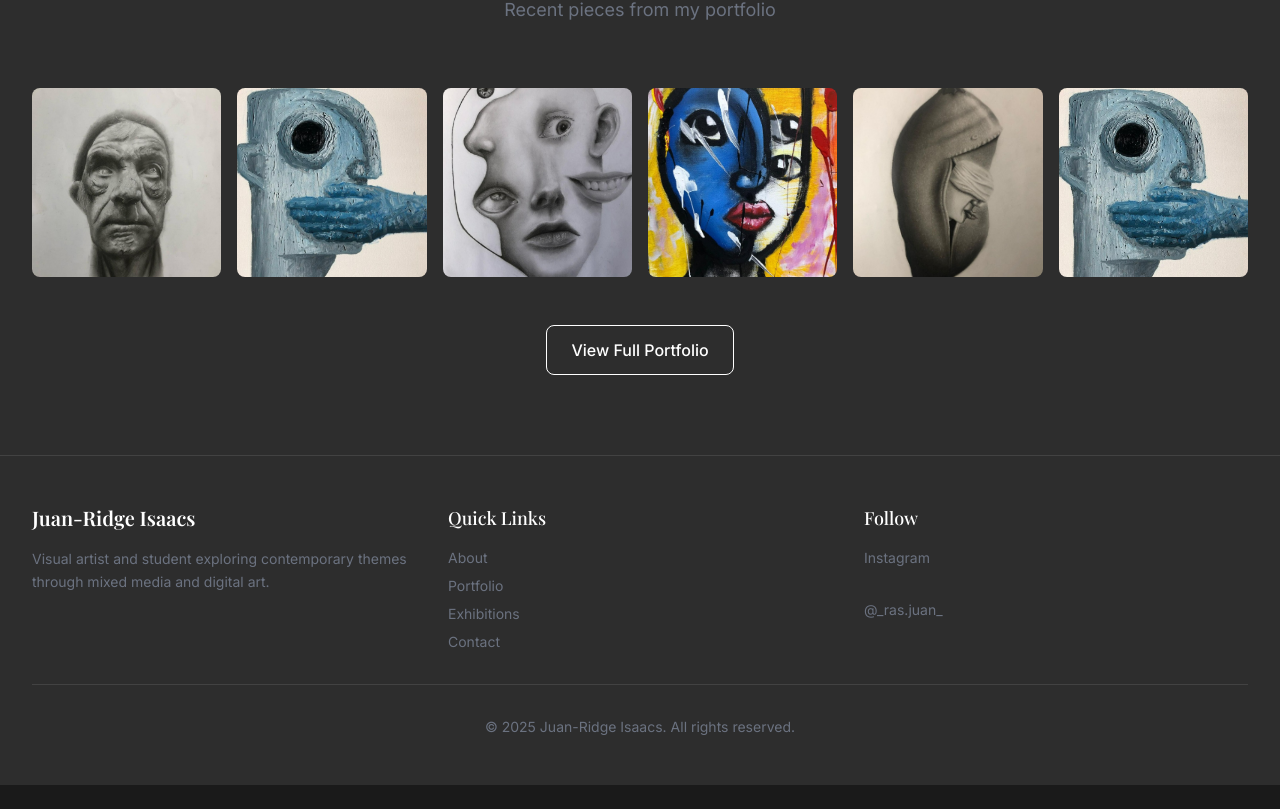
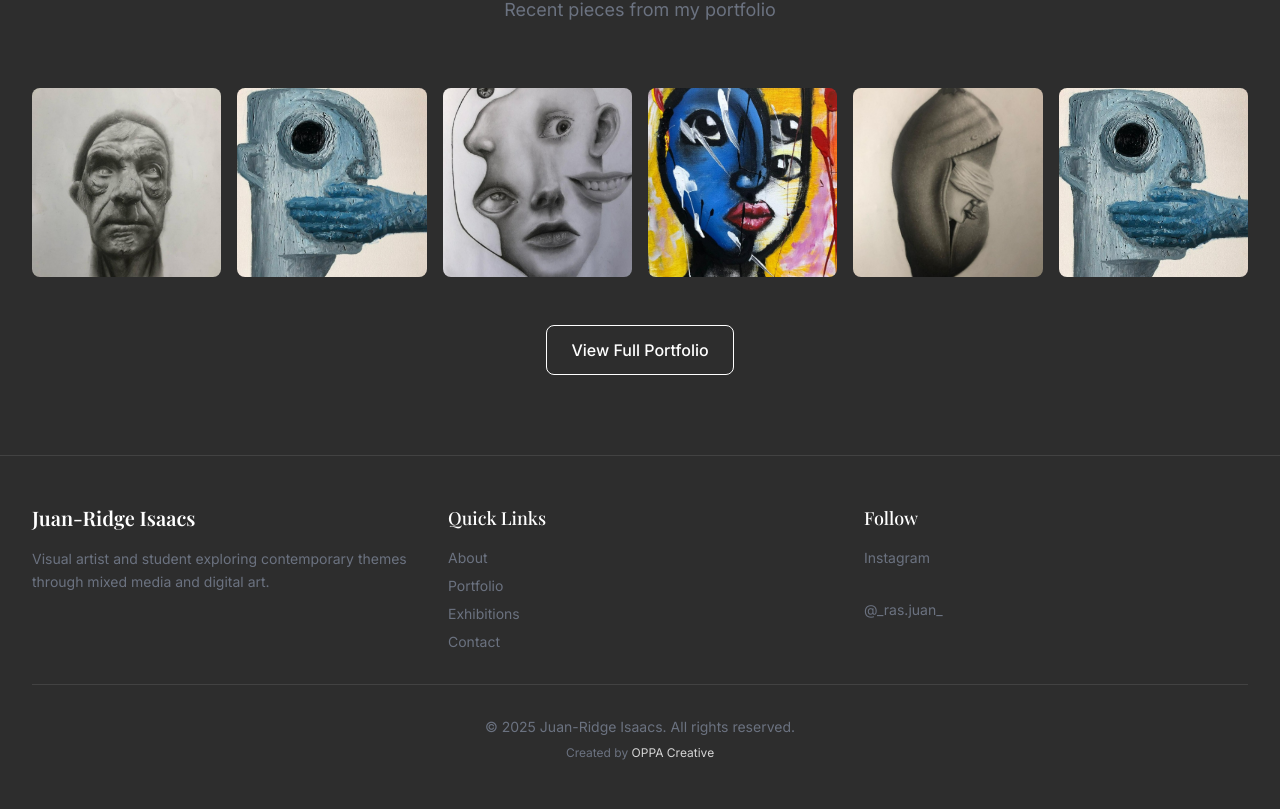
Before and after one commit to bradleyclintbotes/juan-ridge-portfolio, a React (Create React App) app: page / in a window 1280 px wide. Shown: the part 1866-2675 px from the top of the page. Before the commit the page ends 2651 px from the top, so only its background shows below. Built offline with nearby package versions, Linux system fonts and the light colour scheme.

Commit message:
Add OPPA Creative credit to footer

```diff
--- a/src/components/Footer.js
+++ b/src/components/Footer.js
@@ -51,6 +51,9 @@ const Footer = () => {
           <p className="text-muted text-sm">
             © {new Date().getFullYear()} Juan-Ridge Isaacs. All rights reserved.
           </p>
+          <p className="text-muted text-xs mt-2">
+            Created by <span className="text-white/80">OPPA Creative</span>
+          </p>
         </div>
       </div>
     </motion.footer>
```
